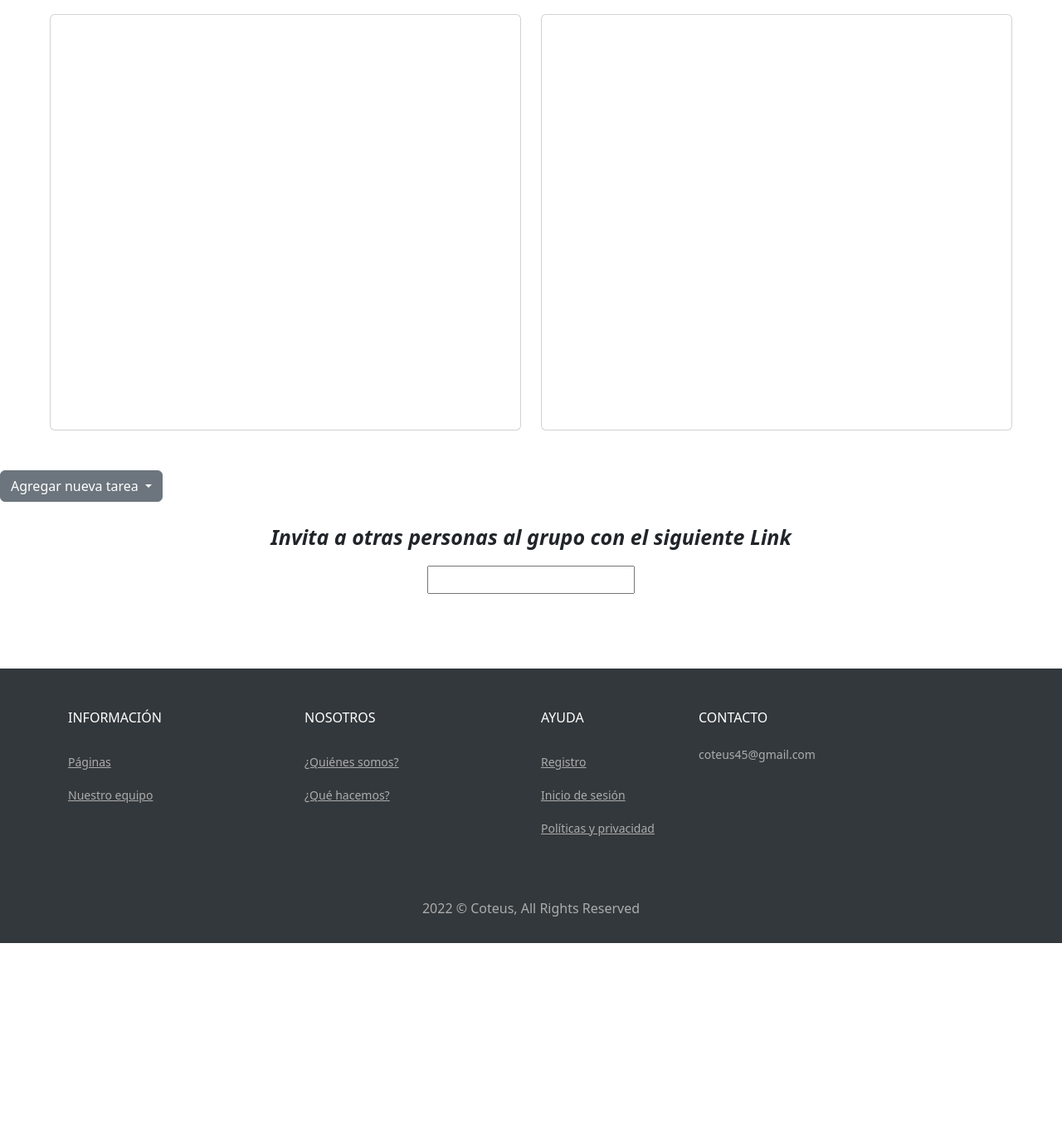
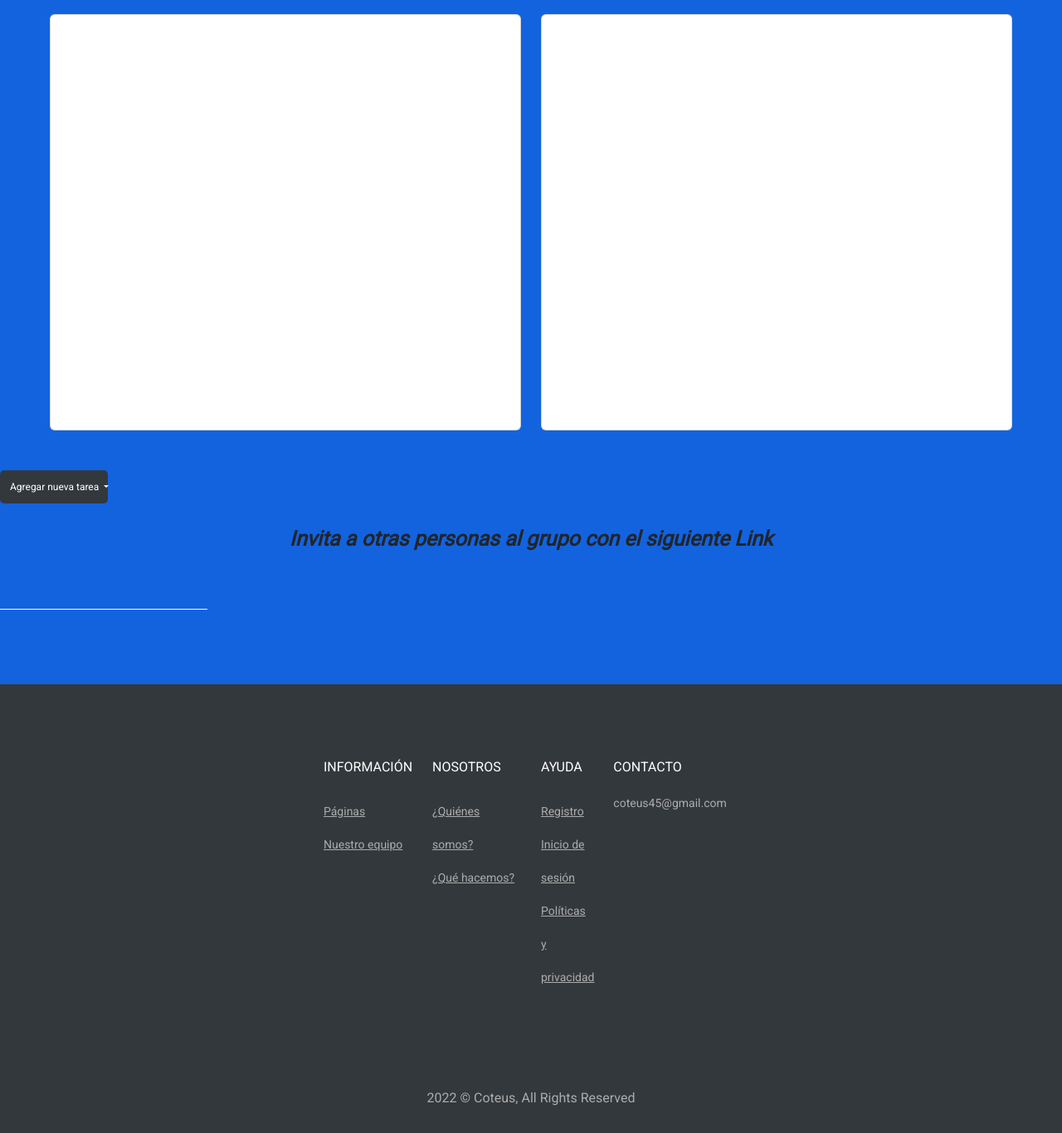
Before and after one commit to Proyecto7mo/COTEUS, a PHP site: page /Grupo/group.php in a window 1280 px wide. Shown: the part 759-2125 px from the top of the page at 83% size. Before the commit the page ends 1896 px from the top, so only its background shows below. Run offline with PHP 8.4, Linux system fonts and the light colour scheme; the visitor is signed in with stand-in values (Sample User, id 1); data comes from the database, SQL or seed files in the repository; data that the repository does not hold is empty; some libraries are stand-ins or nearby versions.

Commit message:
Update gantt.css

```diff
--- a/Grupo/styles/gantt.css
+++ b/Grupo/styles/gantt.css
@@ -1,55 +1,271 @@
-/* Basic styles  */
-#gantt{
-	font-family: "Roboto";
+.container {
+  font-family: "Roboto";
+  width: 600px;
+  margin: 30px auto 0;
+  display: block;
+  padding: 10px 50px 50px;
+  display: flex;
+  justify-content: center;
+  align-items: center;
 }
 
-#gantt table{
-	border-collapse: collapse;
-	border-spacing: 0px 20px;
-}
-
-table tr{
-	border-bottom: 5px solid white;
-}
-
-#gantt table tr th{
-	border: 1px solid white;
-	border-collapse: collapse;
-	padding: 9px;
-	font-size: 12px;
-	background-color: lightgray;
-	line-height: 35px;
+.tarea{
+  font-size: 20px;
+  color: #fff;
+  text-transform: uppercase;
+  font-weight: 300;
+  text-align: center;
+  margin-bottom: 15px;
+  margin-bottom: 3rem;
 }
 
 
-#gantt table tr td{
-	padding: 5px;
-	line-height: 35px;
-	border-left: 1px dotted gray;
-	width: 250px;
+
+h2 {
+  text-align: center;
+  margin-bottom: 50px;
 }
 
-#gantt table tr td:last-child{
-	border-right: 1px dotted gray;
+h2 small {
+  font-weight: normal;
+  display: block;
 }
 
-#gantt table tr td.event-cell{
-	color: white;
-	font-size: 12px;
-	text-align: left;
-	padding-left: 10px;
-	border-radius: 26px;
-	border-left: none;
+/* form starting stylings ------------------------------- */
+.group {
+  position: relative;
+  margin-bottom: 45px;
 }
 
-#gantt table tr td.event-cell:last-child{
-	border-right: none;
+input {
+  font-size: 12px;
+  padding: 10px 10px 10px 5px;
+  display: block;
+  width: 300px;
+  border: none;
+  border-bottom: 1px solid #fff;
+  background: #1363df;
 }
 
-#gantt table tr td.event-cell span{
-	background-color: #f6a400;
-	padding: 5px 10px;
-	border-radius: 15px;
-	margin-right: 10px;
-	color: #685c43;
+input:focus {
+  outline: none;
 }
+
+/* LABEL ======================================= */
+label {
+  color: #fff;
+  font-size: 12px;
+  font-weight: normal;
+  position: absolute;
+  pointer-events: none;
+  left: 5px;
+  top: 10px;
+  transition: 0.2s ease all;
+  -moz-transition: 0.2s ease all;
+  -webkit-transition: 0.2s ease all;
+}
+
+/* active state */
+input:focus ~ label,
+input:valid ~ label {
+  top: -20px;
+  font-size: 14px;
+  color: #fff;
+}
+
+/* BOTTOM BARS ================================= */
+.bar {
+  position: relative;
+  display: block;
+  width: 100px;
+}
+.bar:before,
+.bar:after {
+  content: "";
+  height: 2px;
+  width: 0;
+  bottom: 1px;
+  position: absolute;
+  background: #5264ae;
+  transition: 0.2s ease all;
+  -moz-transition: 0.2s ease all;
+  -webkit-transition: 0.2s ease all;
+}
+.bar:before {
+  left: 50%;
+}
+.bar:after {
+  right: 50%;
+}
+
+/* active state */
+input:focus ~ .bar:before,
+input:focus ~ .bar:after {
+  width: 50%;
+}
+
+/* HIGHLIGHTER ================================== */
+.highlight {
+  position: absolute;
+  height: 60%;
+  width: 100px;
+  top: 25%;
+  left: 0;
+  pointer-events: none;
+  opacity: 0.5;
+}
+
+/* active state */
+input:focus ~ .highlight {
+  -webkit-animation: inputHighlighter 0.3s ease;
+  -moz-animation: inputHighlighter 0.3s ease;
+  animation: inputHighlighter 0.3s ease;
+}
+
+/* ANIMATIONS ================ */
+@-webkit-keyframes inputHighlighter {
+  from {
+    background: #5264ae;
+  }
+  to {
+    width: 0;
+    background: transparent;
+  }
+}
+@-moz-keyframes inputHighlighter {
+  from {
+    background: #5264ae;
+  }
+  to {
+    width: 0;
+    background: transparent;
+  }
+}
+@keyframes inputHighlighter {
+  from {
+    background: #5264ae;
+  }
+  to {
+    width: 0;
+    background: transparent;
+  }
+}
+
+/* boton */
+
+.btn {
+  width: 130px;
+  height: 40px;
+  font-size: 12px;
+  cursor: pointer;
+  background-color: #33383c;
+  color: #fff;
+  border: none;
+  border-radius: 5px;
+  transition: all 0.4s;
+}
+
+.btn:hover {
+  border-radius: 5px;
+  transform: translateY(-10px);
+  box-shadow: 0 7px 0 -2px #f85959, 0 15px 0 -4px #39a2db,
+    0 16px 10px -3px #39a2db;
+}
+
+.btn:active {
+  transition: all 0.2s;
+  transform: translateY(-5px);
+  box-shadow: 0 2px 0 -2px #f85959, 0 8px 0 -4px #39a2db,
+    0 12px 10px -3px #39a2db;
+}
+
+/* tablas */
+
+h1 {
+  font-size: 30px;
+  color: #fff;
+  text-transform: uppercase;
+  font-weight: 300;
+  text-align: center;
+  margin-bottom: 15px;
+  margin-bottom: 3rem;
+}
+table {
+  width: 100%;
+  table-layout: fixed;
+}
+.tbl-header {
+  background-color: rgba(255, 255, 255, 0.3);
+}
+.tbl-content {
+  height: 300px;
+  overflow-x: auto;
+  margin-top: 0px;
+  border: 1px solid rgba(255, 255, 255, 0.3);
+}
+th {
+  padding: 20px 15px;
+  text-align: left;
+  font-weight: 500;
+  font-size: 12px;
+  color: #fff;
+  text-transform: uppercase;
+}
+td {
+  padding: 15px;
+  text-align: left;
+  vertical-align: middle;
+  font-weight: 300;
+  font-size: 12px;
+  color: #fff;
+  border-bottom: solid 1px rgba(255, 255, 255, 0.1);
+}
+
+/* demo styles */
+
+@import url(https://fonts.googleapis.com/css?family=Roboto:400,500,300,700);
+body {
+  background: #1363df;
+
+  font-family: "Roboto", sans-serif;
+}
+section {
+  margin: 50px;
+}
+
+/* follow me template */
+.made-with-love {
+  margin-top: 40px;
+  padding: 10px;
+  clear: left;
+  text-align: center;
+  font-size: 10px;
+  font-family: arial;
+  color: #fff;
+}
+.made-with-love i {
+  font-style: normal;
+  color: #f50057;
+  font-size: 14px;
+  position: relative;
+  top: 2px;
+}
+.made-with-love a {
+  color: #fff;
+  text-decoration: none;
+}
+.made-with-love a:hover {
+  text-decoration: underline;
+}
+
+/* for custom scrollbar for webkit browser*/
+
+::-webkit-scrollbar {
+  width: 10px;
+}
+::-webkit-scrollbar-track {
+  -webkit-box-shadow: inset 0 0 10px rgba(0, 0, 0, 0.3);
+}
+::-webkit-scrollbar-thumb {
+  -webkit-box-shadow: inset 0 0 10px rgba(0, 0, 0, 0.3);
+}
```
